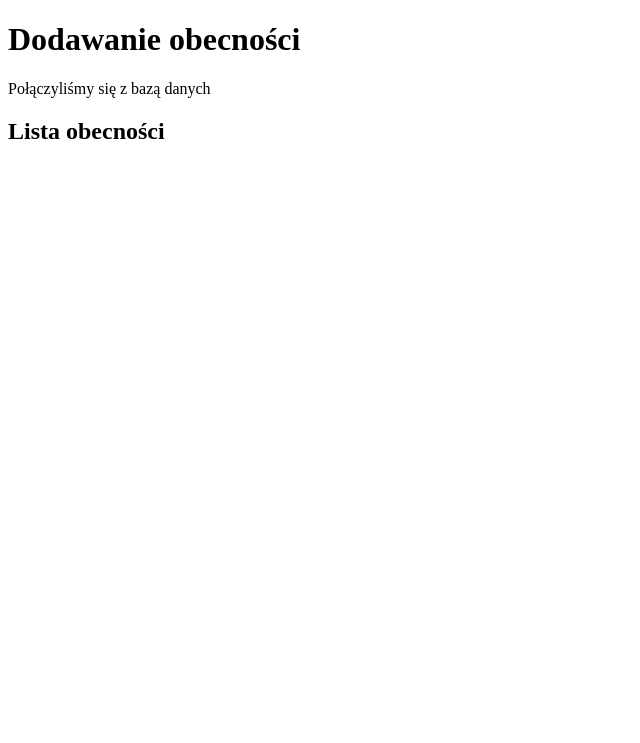
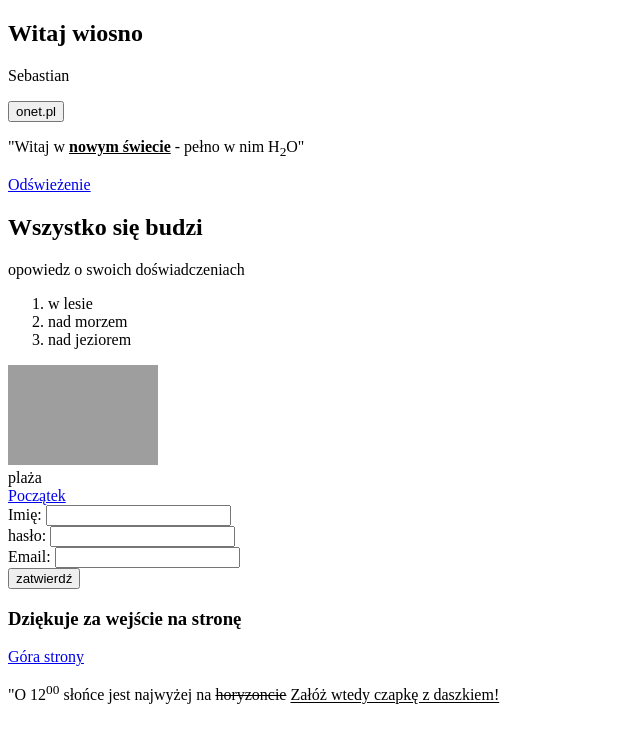
Before and after one commit to GamingFusionXD/ASD, a PHP site: page /asda/index.php in a window 1280 px wide. Shown: the top 743 px of the page, without its empty margins (0-640 px from the left). Run offline with PHP 8.4, Linux system fonts and the light colour scheme; data that the repository does not hold is empty; grey boxes are pictures that could not be loaded.

Commit message:
Update index.php

```diff
--- a/asda/index.php
+++ b/asda/index.php
@@ -4,43 +4,53 @@
     <meta charset="UTF-8">
     <meta http-equiv="X-UA-Compatible" content="IE=edge">
     <meta name="viewport" content="width=device-width, initial-scale=1.0">
-    <title>zadanie</title>
+    <title>Wiosna</title>
 </head>
 <body>
-    <header>
-        <h1>
-            Dodawanie obecności
-        </h1>
-    </header>
-    <section>
-        <?php
-            $polaczenie=mysqli_connect('localhost','root','','4tie');
-            if($polaczenie){
-                echo "Połączyliśmy się z bazą danych";
-                $zapytanie="SELECT * FROM dane";
-                $wynik=mysqli_query($polaczenie,$zapytanie);
-                while($wiersz=mysqli_fetch_array($wynik)){
-                    $imie[]= $wiersz['imie'];
-                    $nazwisko[]= $wiersz['nazwisko'];
-                    $iddane[]= $wiersz['id'];
-                }
-            }
-        ?>
-        <h2>
-            Lista obecności
-        </h2>
-        <form method="POST">
+    <a name="góra"></a>
+
+    <section id="nagłówek">
+        <h1>Witaj wiosno</h1>
+        <p>Sebastian</p>
+        <a name="poczatek"></a>
+
+    </section>
+    <section id="nav">
+        <a href="https://onet.pl"><input type="button" value="onet.pl"></a>
+        <p>"Witaj w <b><u>nowym świecie</u></b> - pełno w nim H<sub>2</sub>O"</p>
+        <a href="http://127.0.0.1:3000/index.html"><label id="odswiezenie">Odświeżenie</label></a>
+       </section>
+        <section id="główna">
+            <h2>Wszystko się budzi</h2>
+            <p>opowiedz o swoich doświadczeniach</p>
             <ol>
-            <?php
-                for ($x=0;$x<count($imie);$x++){
-                    echo "
-                    <li>
-                        <input type='checkbox' value=$iddane[$x] id='osoba$iddane[$x]' name='osoba$iddane[$x]'>
-                        <label for='osoba$iddane[$x]'>$imie[$x] $nazwisko[$x]</label>
-                        </li>
-                        ";
-                }
-            ?>
-    <section>
+                <li>w lesie</li>
+                <li>nad morzem</li>
+                <li>nad jeziorem</li>
+            </ol>
+            <img src="img.jpg" width="150px" height="100px">
+            <figcaption>plaża</figcaption>
+            <a href="#poczatek">Początek</a>
+            </section>
+            <section id="form">
+                <form method="get">
+                    <label>Imię:</label>
+                    <input type="text"><br>
+                    <label>hasło:</label>
+                    <input type="password"><br>
+                    <label>Email: </label>
+                    <input type="email"><br>
+                    <input type="submit" value="zatwierdź">
+
+                </form>
+            </section>
+            <section id="stopka">
+                <h3>Dziękuje za wejście na stronę</h3>
+                <a href="#góra">Góra strony</a>
+                <p>"O 12<sup>00</sup> słońce jest najwyżej na <s>horyzoncie</s> <u>Załóż wtedy czapkę z daszkiem!</u></p>
+            </section>
+
+
+
 </body>
 </html>
```
